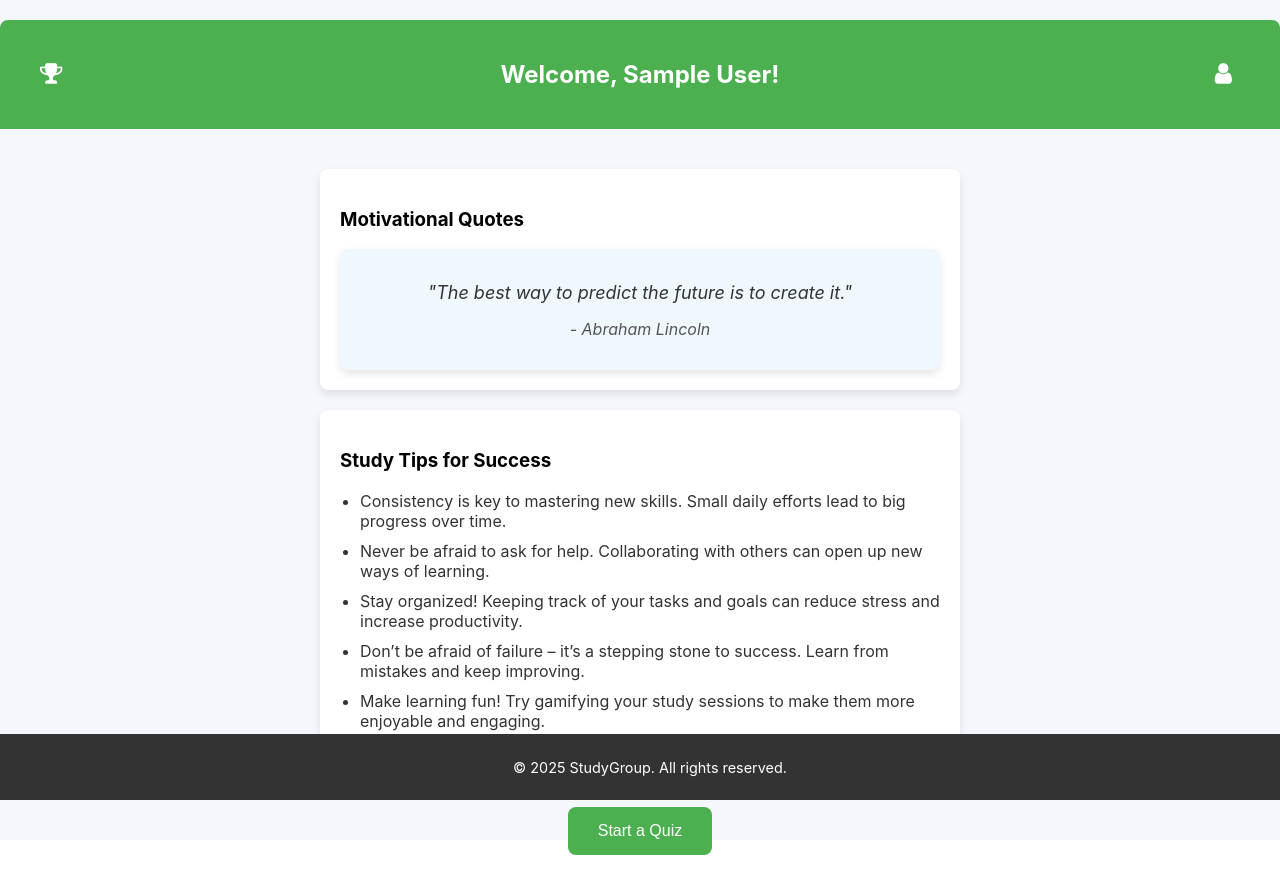
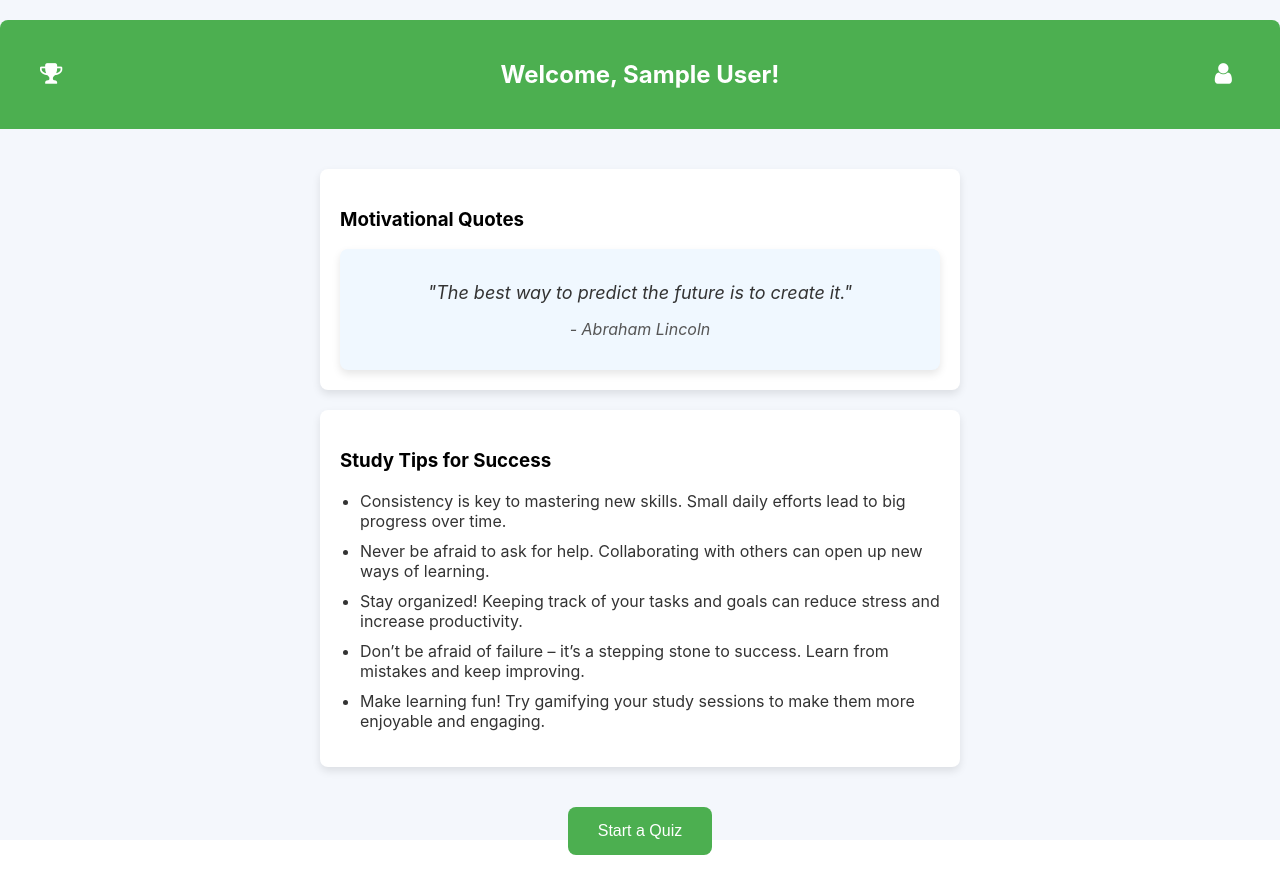
Before and after one commit to debrahseth/UniCram, a React (Create React App) app: page /dashboard in a window 1280 px wide. Built offline with nearby package versions, Linux system fonts and the light colour scheme; no server answers; the database is empty; sample sign-in values are in the browser's storage.

Commit message:
Corrected Dashboard

```diff
--- a/src/components/Dashboard.js
+++ b/src/components/Dashboard.js
@@ -91,9 +91,6 @@ const Dashboard = () => {
 
         <button onClick={() => navigate('/quiz')} style={styles.startQuizButton}>Start a Quiz</button>
       </div>
-      <div style={styles.footerStyle}>
-        <p>© 2025 StudyGroup. All rights reserved.</p>
-      </div>
     </div>
   );
 };
@@ -106,17 +103,6 @@ const styles = {
     height: '100vh',
     backgroundColor: '#f4f7fc',
     padding: '20px',
-  },
-  footerStyle: {
-    position: 'fixed',
-    bottom: 0,
-    left: 0,
-    width: '100%',
-    padding: '10px',
-    backgroundColor: '#333',
-    color: '#fff',
-    textAlign: 'center',
-    fontSize: '0.9rem',
   },
   header: {
     width: '100%',
```
